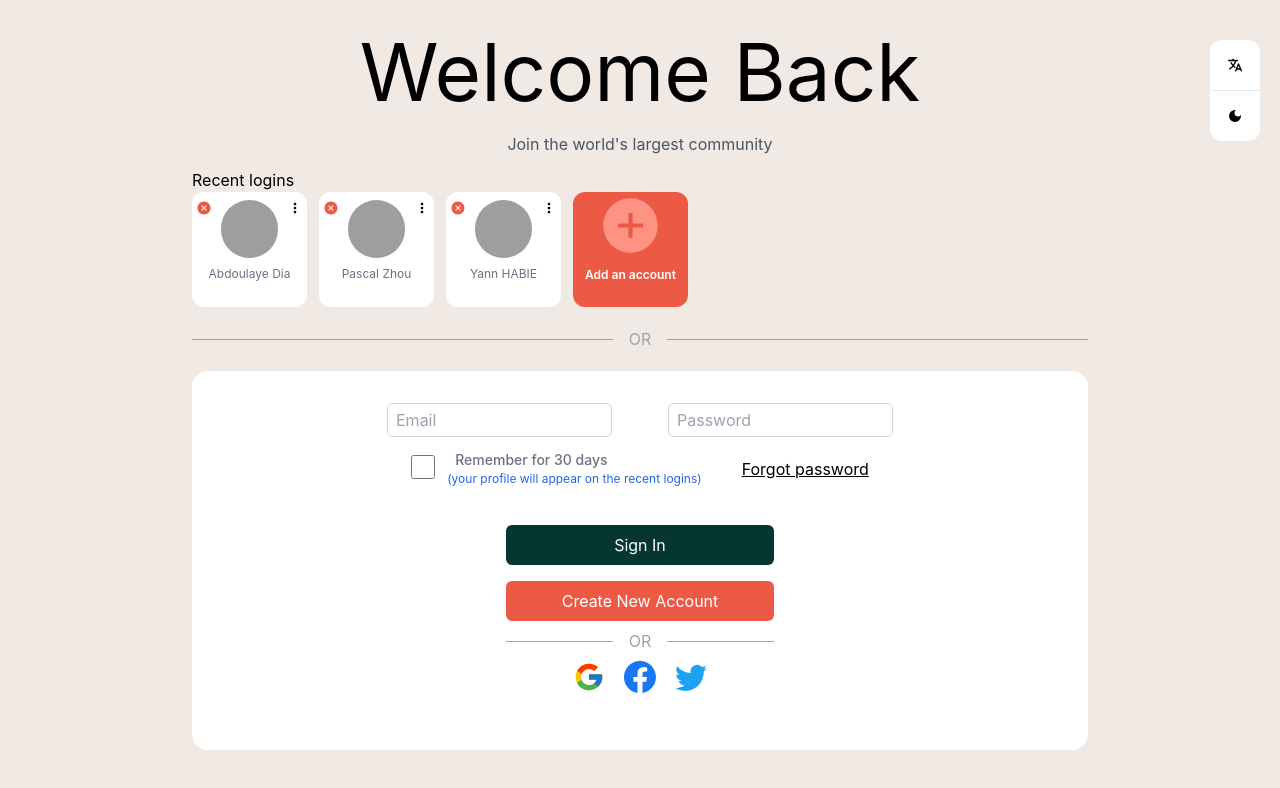
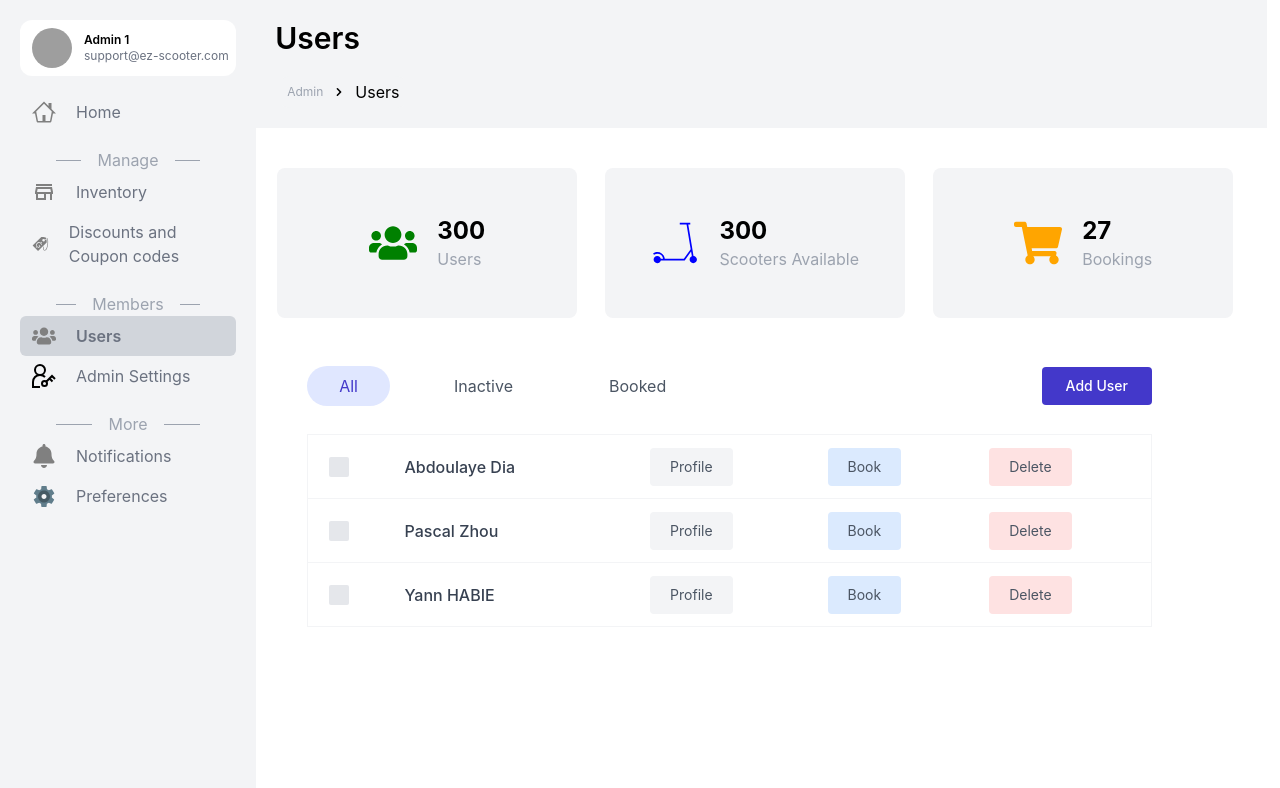
Before and after one commit to adia-dev/pa-easy-scooter-2022, a React (Create React App) app: page /dashboard in a window 1280 px wide. Before the commit this address led to /login. Shown: the top 788 px of the page. Built offline with nearby package versions, Linux system fonts and the light colour scheme; no server answers; grey boxes are pictures that could not be loaded.

Commit message:
Unforce login

```diff
--- a/src/components/dashboard/DashboardUsers.js
+++ b/src/components/dashboard/DashboardUsers.js
@@ -4,7 +4,21 @@ import { FaShoppingCart, FaUsers } from 'react-icons/fa'
 import { GiKickScooter } from 'react-icons/gi'
 
 
-const DashboardUsers = () => {
+const DashboardUsers = ({ users, setUsers }) => {
+
+    const deleteUser = (user_id) => {
+        let user = users.filter(user => {
+            return user.id === user_id
+        })
+
+        console.log(user);
+    }
+
+    const profile = (user_id) => {
+
+    }
+
+
     return (
         <div className='w-[80%] h-full relative left-[19%]'>
 
@@ -51,53 +65,55 @@ const DashboardUsers = () => {
             </div>
 
 
-            <div class="sm:px-6 w-[95%]">
-                {/* <div class="px-4 md:px-10 py-4 md:py-7">
-                    <div class="flex items-center justify-between">
-                        <p tabindex="0" class="focus:outline-none text-base sm:text-lg md:text-xl lg:text-2xl font-bold leading-normal text-gray-800">Tasks</p>
-                        <div class="py-3 px-4 flex items-center text-sm font-medium leading-none text-gray-600 bg-gray-200 hover:bg-gray-300 cursor-pointer rounded">
+            <div className="sm:px-6 w-[95%]">
+                {/* <div className="px-4 md:px-10 py-4 md:py-7">
+                    <div className="flex items-center justify-between">
+                        <p tabIndex="0" className="focus:outline-none text-base sm:text-lg md:text-xl lg:text-2xl font-bold leading-normal text-gray-800">Tasks</p>
+                        <div className="py-3 px-4 flex items-center text-sm font-medium leading-none text-gray-600 bg-gray-200 hover:bg-gray-300 cursor-pointer rounded">
                             <p>Sort By:</p>
-                            <select aria-label="select" class="focus:text-indigo-600 focus:outline-none bg-transparent ml-1">
-                                <option class="text-sm text-indigo-800">Latest</option>
-                                <option class="text-sm text-indigo-800">Oldest</option>
-                                <option class="text-sm text-indigo-800">Latest</option>
+                            <select aria-label="select" className="focus:text-indigo-600 focus:outline-none bg-transparent ml-1">
+                                <option className="text-sm text-indigo-800">Latest</option>
+                                <option className="text-sm text-indigo-800">Oldest</option>
+                                <option className="text-sm text-indigo-800">Latest</option>
                             </select>
                         </div>
                     </div>
                 </div> */}
-                <div class="bg-white py-4 md:py-7 px-4 md:px-8 xl:px-10">
-                    <div class="sm:flex items-center justify-between">
-                        <div class="flex items-center">
-                            <a class="rounded-full focus:outline-none focus:ring-2  focus:bg-indigo-50 focus:ring-indigo-800" href=" javascript:void(0)">
-                                <div class="py-2 px-8 bg-indigo-100 text-indigo-700 rounded-full">
+                <div className="bg-white py-4 md:py-7 px-4 md:px-8 xl:px-10">
+                    <div className="sm:flex items-center justify-between">
+                        <div className="flex items-center">
+                            <a className="rounded-full focus:outline-none focus:ring-2  focus:bg-indigo-50 focus:ring-indigo-800" href=" javascript:void(0)">
+                                <div className="py-2 px-8 bg-indigo-100 text-indigo-700 rounded-full">
                                     <p>All</p>
                                 </div>
                             </a>
-                            <a class="rounded-full focus:outline-none focus:ring-2 focus:bg-indigo-50 focus:ring-indigo-800 ml-4 sm:ml-8" href="javascript:void(0)">
-                                <div class="py-2 px-8 text-gray-600 hover:text-indigo-700 hover:bg-indigo-100 rounded-full ">
+                            <a className="rounded-full focus:outline-none focus:ring-2 focus:bg-indigo-50 focus:ring-indigo-800 ml-4 sm:ml-8" href="javascript:void(0)">
+                                <div className="py-2 px-8 text-gray-600 hover:text-indigo-700 hover:bg-indigo-100 rounded-full ">
                                     <p>Inactive</p>
                                 </div>
                             </a>
-                            <a class="rounded-full focus:outline-none focus:ring-2 focus:bg-indigo-50 focus:ring-indigo-800 ml-4 sm:ml-8" href="javascript:void(0)">
-                                <div class="py-2 px-8 text-gray-600 hover:text-indigo-700 hover:bg-indigo-100 rounded-full ">
+                            <a className="rounded-full focus:outline-none focus:ring-2 focus:bg-indigo-50 focus:ring-indigo-800 ml-4 sm:ml-8" href="javascript:void(0)">
+                                <div className="py-2 px-8 text-gray-600 hover:text-indigo-700 hover:bg-indigo-100 rounded-full ">
                                     <p>Booked</p>
                                 </div>
                             </a>
                         </div>
-                        <button onclick="popuphandler(true)" class="focus:ring-2 focus:ring-offset-2 focus:ring-indigo-600 mt-4 sm:mt-0 inline-flex items-start justify-start px-6 py-3 bg-indigo-700 hover:bg-indigo-600 focus:outline-none rounded">
-                            <p class="text-sm font-medium leading-none text-white">Add User</p>
+                        <button onclick="popuphandler(true)" className="focus:ring-2 focus:ring-offset-2 focus:ring-indigo-600 mt-4 sm:mt-0 inline-flex items-start justify-start px-6 py-3 bg-indigo-700 hover:bg-indigo-600 focus:outline-none rounded">
+                            <p className="text-sm font-medium leading-none text-white">Add User</p>
                         </button>
                     </div>
-                    <div class="mt-7 overflow-x-auto">
-                        <table class="w-full whitespace-nowrap">
+                    <div className="mt-7 overflow-x-auto">
+                        <table className="w-full whitespace-nowrap">
                             <tbody>
-                                <tr tabindex="0" class="focus:outline-none h-16 border border-gray-100 rounded">
+                                {users.map((user, i) => (
+
+                                    <tr tabIndex="0" className="focus:outline-none h-16 border border-gray-100 rounded">
                                         <td>
-                                        <div class="ml-5">
-                                            <div class="bg-gray-200 rounded-sm w-5 h-5 flex flex-shrink-0 justify-center items-center relative">
-                                                <input placeholder="checkbox" type="checkbox" class="focus:opacity-100 checkbox opacity-0 absolute cursor-pointer w-full h-full" />
-                                                <div class="check-icon hidden bg-indigo-700 text-white rounded-sm">
-                                                    <svg class="icon icon-tabler icon-tabler-check" xmlns="http://www.w3.org/2000/svg" width="20" height="20" viewBox="0 0 24 24" stroke-width="1.5" stroke="currentColor" fill="none" stroke-linecap="round" stroke-linejoin="round">
+                                            <div className="ml-5">
+                                                <div className="bg-gray-200 rounded-sm w-5 h-5 flex flex-shrink-0 justify-center items-center relative">
+                                                    <input placeholder="checkbox" type="checkbox" className="focus:opacity-100 checkbox opacity-0 absolute cursor-pointer w-full h-full" />
+                                                    <div className="check-icon hidden bg-indigo-700 text-white rounded-sm">
+                                                        <svg className="icon icon-tabler icon-tabler-check" xmlns="http://www.w3.org/2000/svg" width="20" height="20" viewBox="0 0 24 24" stroke-width="1.5" stroke="currentColor" fill="none" stroke-linecap="round" stroke-linejoin="round">
                                                             <path stroke="none" d="M0 0h24v24H0z"></path>
                                                             <path d="M5 12l5 5l10 -10"></path>
                                                         </svg>
@@ -105,17 +121,17 @@ const DashboardUsers = () => {
                                                 </div>
                                             </div>
                                         </td>
-                                    <td class="">
-                                        <div class="flex items-center pl-5">
-                                            <p class="text-base font-medium leading-none text-gray-700 mr-2">Marketing Keynote Presentation</p>
+                                        <td className="">
+                                            <div className="flex items-center pl-5">
+                                                <p className="text-base font-medium leading-none text-gray-700 mr-2">{user.displayName}</p>
                                                 {/* <svg xmlns="http://www.w3.org/2000/svg" width="16" height="16" viewBox="0 0 16 16" fill="none">
                                                 <path d="M6.66669 9.33342C6.88394 9.55515 7.14325 9.73131 7.42944 9.85156C7.71562 9.97182 8.02293 10.0338 8.33335 10.0338C8.64378 10.0338 8.95108 9.97182 9.23727 9.85156C9.52345 9.73131 9.78277 9.55515 10 9.33342L12.6667 6.66676C13.1087 6.22473 13.357 5.62521 13.357 5.00009C13.357 4.37497 13.1087 3.77545 12.6667 3.33342C12.2247 2.89139 11.6251 2.64307 11 2.64307C10.3749 2.64307 9.77538 2.89139 9.33335 3.33342L9.00002 3.66676" stroke="#3B82F6" stroke-linecap="round" stroke-linejoin="round"></path>
                                                 <path d="M9.33336 6.66665C9.11611 6.44492 8.8568 6.26876 8.57061 6.14851C8.28442 6.02825 7.97712 5.96631 7.66669 5.96631C7.35627 5.96631 7.04897 6.02825 6.76278 6.14851C6.47659 6.26876 6.21728 6.44492 6.00003 6.66665L3.33336 9.33332C2.89133 9.77534 2.64301 10.3749 2.64301 11C2.64301 11.6251 2.89133 12.2246 3.33336 12.6666C3.77539 13.1087 4.37491 13.357 5.00003 13.357C5.62515 13.357 6.22467 13.1087 6.66669 12.6666L7.00003 12.3333" stroke="#3B82F6" stroke-linecap="round" stroke-linejoin="round"></path>
                                             </svg> */}
                                             </div>
                                         </td>
-                                    {/* <td class="pl-5">
-                                        <div class="flex items-center">
+                                        {/* <td className="pl-5">
+                                        <div className="flex items-center">
                                             <svg xmlns="http://www.w3.org/2000/svg" width="20" height="20" viewBox="0 0 20 20" fill="none">
                                                 <path d="M7.5 5H16.6667" stroke="#52525B" stroke-width="1.25" stroke-linecap="round" stroke-linejoin="round"></path>
                                                 <path d="M7.5 10H16.6667" stroke="#52525B" stroke-width="1.25" stroke-linecap="round" stroke-linejoin="round"></path>
@@ -124,22 +140,22 @@ const DashboardUsers = () => {
                                                 <path d="M4.16669 10V10.0067" stroke="#52525B" stroke-width="1.25" stroke-linecap="round" stroke-linejoin="round"></path>
                                                 <path d="M4.16669 15V15.0067" stroke="#52525B" stroke-width="1.25" stroke-linecap="round" stroke-linejoin="round"></path>
                                             </svg>
-                                            <p class="text-sm leading-none text-gray-600 ml-2">04/07</p>
+                                            <p className="text-sm leading-none text-gray-600 ml-2">04/07</p>
                                         </div>
                                     </td>
-                                    <td class="pl-5">
-                                        <div class="flex items-center">
+                                    <td className="pl-5">
+                                        <div className="flex items-center">
                                             <svg xmlns="http://www.w3.org/2000/svg" width="20" height="20" viewBox="0 0 20 20" fill="none">
                                                 <path d="M3.33331 17.4998V6.6665C3.33331 6.00346 3.59671 5.36758 4.06555 4.89874C4.53439 4.4299 5.17027 4.1665 5.83331 4.1665H14.1666C14.8297 4.1665 15.4656 4.4299 15.9344 4.89874C16.4033 5.36758 16.6666 6.00346 16.6666 6.6665V11.6665C16.6666 12.3295 16.4033 12.9654 15.9344 13.4343C15.4656 13.9031 14.8297 14.1665 14.1666 14.1665H6.66665L3.33331 17.4998Z" stroke="#52525B" stroke-width="1.25" stroke-linecap="round" stroke-linejoin="round"></path>
                                                 <path d="M10 9.1665V9.17484" stroke="#52525B" stroke-width="1.25" stroke-linecap="round" stroke-linejoin="round"></path>
                                                 <path d="M6.66669 9.1665V9.17484" stroke="#52525B" stroke-width="1.25" stroke-linecap="round" stroke-linejoin="round"></path>
                                                 <path d="M13.3333 9.1665V9.17484" stroke="#52525B" stroke-width="1.25" stroke-linecap="round" stroke-linejoin="round"></path>
                                             </svg>
-                                            <p class="text-sm leading-none text-gray-600 ml-2">23</p>
+                                            <p className="text-sm leading-none text-gray-600 ml-2">23</p>
                                         </div>
                                     </td>
-                                    <td class="pl-5">
-                                        <div class="flex items-center">
+                                    <td className="pl-5">
+                                        <div className="flex items-center">
                                             <svg xmlns="http://www.w3.org/2000/svg" width="20" height="20" viewBox="0 0 20 20" fill="none">
                                                 <path
                                                     d="M12.5 5.83339L7.08333 11.2501C6.75181 11.5816 6.56556 12.0312 6.56556 12.5001C6.56556 12.9689 6.75181 13.4185 7.08333 13.7501C7.41485 14.0816 7.86449 14.2678 8.33333 14.2678C8.80217 14.2678 9.25181 14.0816 9.58333 13.7501L15 8.33339C15.663 7.67034 16.0355 6.77107 16.0355 5.83339C16.0355 4.8957 15.663 3.99643 15 3.33339C14.337 2.67034 13.4377 2.29785 12.5 2.29785C11.5623 2.29785 10.663 2.67034 10 3.33339L4.58333 8.75005C3.58877 9.74461 3.03003 11.0935 3.03003 12.5001C3.03003 13.9066 3.58877 15.2555 4.58333 16.2501C5.57789 17.2446 6.92681 17.8034 8.33333 17.8034C9.73985 17.8034 11.0888 17.2446 12.0833 16.2501L17.5 10.8334"
@@ -149,42 +165,43 @@ const DashboardUsers = () => {
                                                     stroke-linejoin="round"
                                                 ></path>
                                             </svg>
-                                            <p class="text-sm leading-none text-gray-600 ml-2">04/07</p>
+                                            <p className="text-sm leading-none text-gray-600 ml-2">04/07</p>
                                         </div>
                                     </td>
-                                    <td class="pl-5">
-                                        <button class="py-3 px-3 text-sm focus:outline-none leading-none text-red-700 bg-red-100 rounded">Due today at 18:00</button>
+                                    <td className="pl-5">
+                                        <button className="py-3 px-3 text-sm focus:outline-none leading-none text-red-700 bg-red-100 rounded">Due today at 18:00</button>
                                     </td> */}
-                                    <td class="pl-4">
-                                        <button class="focus:ring-2 focus:ring-offset-2 focus:ring-red-300 text-sm leading-none text-gray-600 py-3 px-5 bg-gray-100 rounded hover:bg-gray-200 focus:outline-none">Profile</button>
+                                        <td className="pl-4">
+                                            <button onClick={profile(user.id)} className="focus:ring-2 focus:ring-offset-2 focus:ring-red-300 text-sm leading-none text-gray-600 py-3 px-5 bg-gray-100 rounded hover:bg-gray-200 focus:outline-none">Profile</button>
                                         </td>
-                                    <td class="pl-4">
-                                        <button class="focus:ring-2 focus:ring-offset-2 focus:ring-red-300 text-sm leading-none text-gray-600 py-3 px-5 bg-blue-100 rounded hover:bg-gray-200 focus:outline-none">Book</button>
+                                        <td className="pl-4">
+                                            <button className="focus:ring-2 focus:ring-offset-2 focus:ring-red-300 text-sm leading-none text-gray-600 py-3 px-5 bg-blue-100 rounded hover:bg-gray-200 focus:outline-none">Book</button>
                                         </td>
-                                    <td class="pl-4">
-                                        <button class="focus:ring-2 focus:ring-offset-2 focus:ring-red-300 text-sm leading-none text-gray-600 py-3 px-5 bg-red-100 rounded hover:bg-gray-200 focus:outline-none">Delete</button>
+                                        <td className="pl-4">
+                                            <button onClick={deleteUser(user.id)} className="focus:ring-2 focus:ring-offset-2 focus:ring-red-300 text-sm leading-none text-gray-600 py-3 px-5 bg-red-100 rounded hover:bg-gray-200 focus:outline-none">Delete</button>
                                         </td>
                                         {/* <td>
-                                        <div class="relative px-5 pt-2">
-                                            <button class="focus:ring-2 rounded-md focus:outline-none" onclick="dropdownFunction(this)" role="button" aria-label="option">
-                                                <svg class="dropbtn" onclick="dropdownFunction(this)" xmlns="http://www.w3.org/2000/svg" width="20" height="20" viewBox="0 0 20 20" fill="none">
+                                        <div className="relative px-5 pt-2">
+                                            <button className="focus:ring-2 rounded-md focus:outline-none" onclick="dropdownFunction(this)" role="button" aria-label="option">
+                                                <svg className="dropbtn" onclick="dropdownFunction(this)" xmlns="http://www.w3.org/2000/svg" width="20" height="20" viewBox="0 0 20 20" fill="none">
                                                     <path d="M4.16667 10.8332C4.62691 10.8332 5 10.4601 5 9.99984C5 9.5396 4.62691 9.1665 4.16667 9.1665C3.70643 9.1665 3.33334 9.5396 3.33334 9.99984C3.33334 10.4601 3.70643 10.8332 4.16667 10.8332Z" stroke="#9CA3AF" stroke-width="1.25" stroke-linecap="round" stroke-linejoin="round"></path>
                                                     <path d="M10 10.8332C10.4602 10.8332 10.8333 10.4601 10.8333 9.99984C10.8333 9.5396 10.4602 9.1665 10 9.1665C9.53976 9.1665 9.16666 9.5396 9.16666 9.99984C9.16666 10.4601 9.53976 10.8332 10 10.8332Z" stroke="#9CA3AF" stroke-width="1.25" stroke-linecap="round" stroke-linejoin="round"></path>
                                                     <path d="M15.8333 10.8332C16.2936 10.8332 16.6667 10.4601 16.6667 9.99984C16.6667 9.5396 16.2936 9.1665 15.8333 9.1665C15.3731 9.1665 15 9.5396 15 9.99984C15 10.4601 15.3731 10.8332 15.8333 10.8332Z" stroke="#9CA3AF" stroke-width="1.25" stroke-linecap="round" stroke-linejoin="round"></path>
                                                 </svg>
                                             </button>
-                                            <div class="dropdown-content bg-white shadow w-24 absolute z-30 right-0 mr-6 hidden">
-                                                <div tabindex="0" class="focus:outline-none focus:text-indigo-600 text-xs w-full hover:bg-indigo-700 py-4 px-4 cursor-pointer hover:text-white">
+                                            <div className="dropdown-content bg-white shadow w-24 absolute z-30 right-0 mr-6 hidden">
+                                                <div tabIndex="0" className="focus:outline-none focus:text-indigo-600 text-xs w-full hover:bg-indigo-700 py-4 px-4 cursor-pointer hover:text-white">
                                                     <p>Edit</p>
                                                 </div>
-                                                <div tabindex="0" class="focus:outline-none focus:text-indigo-600 text-xs w-full hover:bg-indigo-700 py-4 px-4 cursor-pointer hover:text-white">
+                                                <div tabIndex="0" className="focus:outline-none focus:text-indigo-600 text-xs w-full hover:bg-indigo-700 py-4 px-4 cursor-pointer hover:text-white">
                                                     <p>Delete</p>
                                                 </div>
                                             </div>
                                         </div>
                                     </td> */}
                                     </tr>
-                                <tr class="h-3"></tr>
+                                ))}
+                                <tr className="h-3"></tr>
 
                             </tbody>
                         </table>
--- a/src/core/PrivateRoutes.js
+++ b/src/core/PrivateRoutes.js
@@ -10,7 +10,7 @@ const PrivateRoutes = ({ redirect = "/login", admin, ...rest }) => {
     const canAccess = !!currentUser && (!admin || currentUser.isAdmin)
 
     return (
-        canAccess ?
+        true || canAccess ?
             (
                 <Outlet {...rest} />
             )
--- a/src/pages/Dashboard.js
+++ b/src/pages/Dashboard.js
@@ -1,13 +1,62 @@
-import React from 'react'
+import axios from 'axios'
+import React, { useEffect, useState } from 'react'
 import DashboardLeftMenu from '../components/dashboard/DashboardLeftMenu'
 import DashboardUsers from '../components/dashboard/DashboardUsers'
 
 const Dashboard = () => {
+
+    const [users, setUsers] = useState(
+        [
+            {
+                id: 1,
+                username: "abdou_dia",
+                firstname: "Abdoulaye",
+                lastname: "Dia",
+                displayName: "Abdoulaye Dia",
+                role: "admin",
+                bookings: [
+                    {
+                        name: "Xiaomi Electric Scooter - 2022"
+                    }
+                ]
+
+            },
+            {
+                id: 2,
+                username: "pascal_zhou",
+                firstname: "Pascal",
+                lastname: "Zhou",
+                displayName: "Pascal Zhou",
+                role: "admin",
+                bookings: [
+                    {
+                        name: "Xiaomi Electric Scooter - 2022"
+                    }
+                ]
+
+            },
+            {
+                id: 3,
+                username: "yann_habie",
+                firstname: "Yann",
+                lastname: "HABIE",
+                displayName: "Yann HABIE",
+                role: "admin",
+                bookings: [
+                    {
+                        name: "Xiaomi Electric Scooter - 2022"
+                    }
+                ]
+
+            }
+        ]
+    )
+
     return (
         <div className='w-screen h-screen flex'>
 
             <DashboardLeftMenu />
-            <DashboardUsers />
+            <DashboardUsers users={users} setUsers={setUsers} />
 
         </div>
     )
--- a/src/pages/Login.js
+++ b/src/pages/Login.js
@@ -47,7 +47,7 @@ const Login = ({ history }) => {
     if (currentUser) {
 
         const bodyFormData = new FormData();
-        bodyFormData.append('email', currentUser.email)
+        bodyFormData.append('id', 1)
 
         axios({
             method: "post",
@@ -59,8 +59,7 @@ const Login = ({ history }) => {
                 //handle success
                 const user = Object.assign({}, { firebaseUser: currentUser }, res.data.user)
                 setCurrentUser(user)
-                navigate("/dashboard")
-
+                navigate("/")
             })
             .catch(function (error) {
                 //handle error
```
Also changed, not shown: src/components/dashboard/UserModal.js (added). Lines whose indentation alone changed are shown as unchanged.
